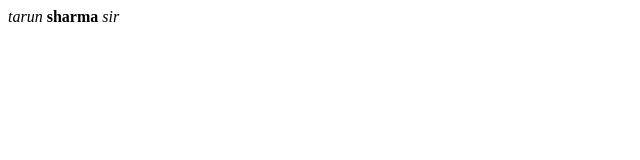
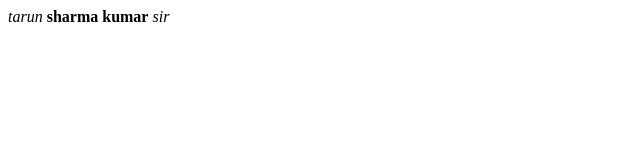
Before and after one commit to tarunkv169/practice_loc_to_remote, a plain HTML site: page index.html in a window 1280 px wide. Shown: the full height of the page, 0-640 px from the left. Drawn offline with Linux system fonts and the light colour scheme.

Commit message:
change surname

```diff
--- a/index.html
+++ b/index.html
@@ -1,3 +1,3 @@
 <i>tarun</i>
-<strong>sharma</strong>
+<strong>sharma kumar</strong>
 <em>sir</em>
```
